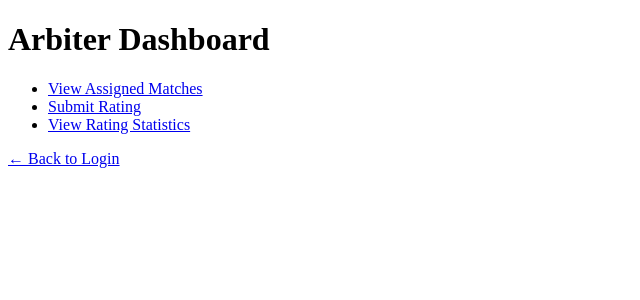
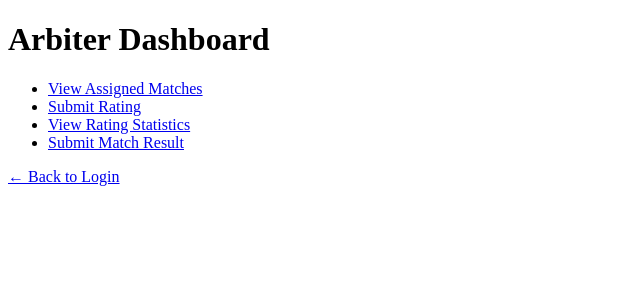
Before and after one commit to ByRock010/CMPE321_Project3, a Django app: page /arbiters/ in a window 1280 px wide. Shown: the top 300 px of the page, without its empty margins (0-640 px from the left). Run offline with Django 5.2, Linux system fonts and the light colour scheme.

Commit message:
Maç sonucu submitlemeyi ekledim

```diff
--- a/chessdb_project/chess/templates/chess/arbiters_home.html
+++ b/chessdb_project/chess/templates/chess/arbiters_home.html
@@ -7,6 +7,7 @@
     <li><a href="{% url 'view_assigned_matches' %}">View Assigned Matches</a></li>
     <li><a href="{% url 'submit_rating' %}">Submit Rating</a></li>
     <li><a href="{% url 'view_rating_stats' %}">View Rating Statistics</a></li>
+    <li><a href="{% url 'submit_result' %}">Submit Match Result</a></li>  <!--Newly added-->
     </ul>
   <p><a href="{% url 'login' %}">← Back to Login</a></p>
 </body>
--- a/chessdb_project/chess/urls.py
+++ b/chessdb_project/chess/urls.py
@@ -26,5 +26,6 @@ urlpatterns = [
     path('dbmanagers/add_coach/', views.add_coach, name='add_coach'),
     path('players/opponents/', views.view_played_opponents, name='view_played_opponents'),
     path('coaches/unassigned_matches/', views.coach_unassigned_matches, name='coach_unassigned_matches'),
+    path('arbiters/submit_result/', views.submit_result, name='submit_result'),
 
 ]
--- a/chessdb_project/chess/views.py
+++ b/chessdb_project/chess/views.py
@@ -601,3 +601,55 @@ def rename_hall(request):
                 messages.error(request, f"Rename failed: {str(e)}")
 
     return render(request, 'chess/rename_hall.html')
+
+
+class MatchResultForm(forms.Form):
+    match_id = forms.IntegerField()
+    result = forms.ChoiceField(choices=[
+        ('White Wins', 'White Wins'),
+        ('Black Wins', 'Black Wins'),
+        ('Draw', 'Draw')
+    ])
+
+
+
+def submit_result(request):
+    username = request.session.get("username")
+    role = request.session.get("role")
+
+    if not username or role != "Arbiter":
+        messages.error(request, "Only arbiters can submit results.")
+        return redirect("login")
+
+    if request.method == "POST":
+        form = MatchResultForm(request.POST)
+        if form.is_valid():
+            match_id = form.cleaned_data['match_id']
+            result = form.cleaned_data['result']
+
+            try:
+                with connection.cursor() as cursor:
+                    # Ensure arbiter is assigned to the match
+                    cursor.execute("""
+                        SELECT 1 FROM ChessMatch
+                        WHERE match_id = %s AND assigned_arbiter_username = %s
+                    """, [match_id, username])
+                    if not cursor.fetchone():
+                        messages.error(request, "You are not assigned to this match.")
+                        return redirect("submit_result")
+
+                    # Update the result
+                    cursor.execute("""
+                        UPDATE ChessMatch
+                        SET result = %s
+                        WHERE match_id = %s
+                    """, [result, match_id])
+                    messages.success(request, "Result submitted successfully!")
+
+            except Exception as e:
+                messages.error(request, f"Error: {str(e)}")
+
+    else:
+        form = MatchResultForm()
+
+    return render(request, 'chess/submit_result.html', {'form': form})
```
Also changed, not shown: chessdb_project/chess/templates/chess/submit_result.html (added, +33 -0 lines).
